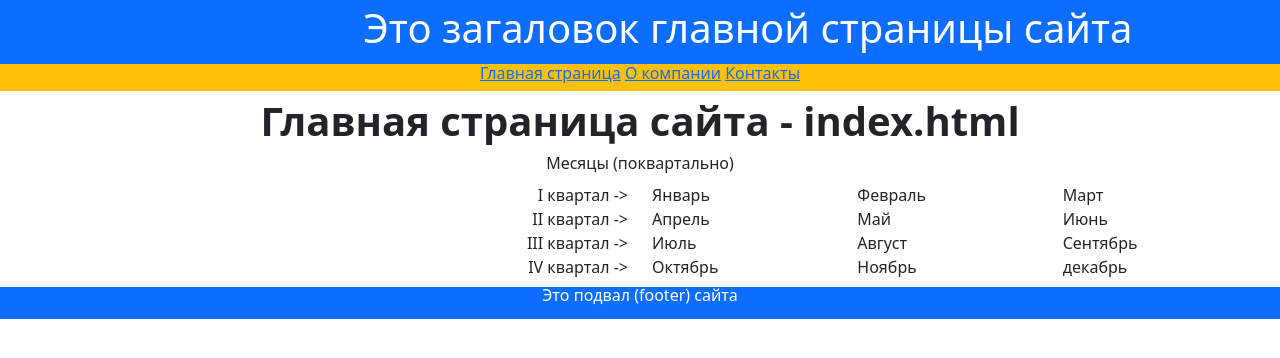
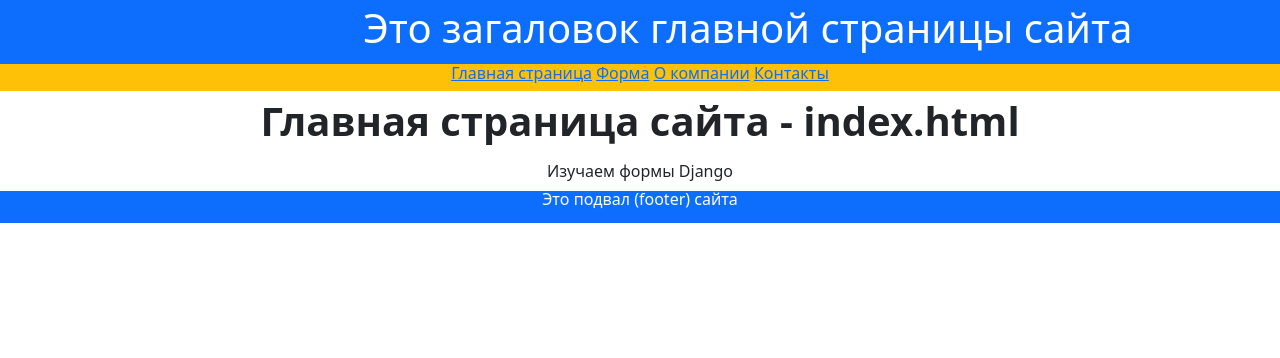
Before and after one commit to Serega4x4/Web_1, a Django app: page / in a window 1280 px wide. Shown: the top 358 px of the page. Run offline with Django 4.2, Linux system fonts and the light colour scheme; some libraries are stand-ins or nearby versions.

Commit message:
define form

```diff
--- /dev/null
+++ b/hello/firstapp/forms.py
@@ -0,0 +1,6 @@
+from django import forms
+
+
+class UserForm(forms.Form):
+    name = forms.CharField(label='Имя клиента')
+    age = forms.IntegerField(label='Возраст клиента')
--- a/hello/firstapp/urls.py
+++ b/hello/firstapp/urls.py
@@ -7,5 +7,6 @@ urlpatterns = [
     path('', views.index, name='index'),
     path('about/', views.about, name='about'),
     path('contact/', views.contact, name='contact'),
+    path('my_form/', views.my_form, name='my_form')
 
 ]
--- a/hello/firstapp/views.py
+++ b/hello/firstapp/views.py
@@ -2,16 +2,13 @@ from django.http import HttpResponse, HttpResponsePermanentRedirect, HttpRespons
     HttpResponseForbidden
 from django.shortcuts import render
 from django.template.response import TemplateResponse
+from .forms import UserForm
 
 
 def index(request):
-    my_kv = ['I квартал ->', 'II квартал ->', 'III квартал ->', 'IV квартал ->']
-    my_month = ['Январь', 'Февраль', 'Март',
-                'Апрель', 'Май', 'Июнь',
-                'Июль', 'Август', 'Сентябрь',
-                'Октябрь', 'Ноябрь', 'декабрь']
-    context = {'my_month': my_month, 'my_kv': my_kv}
-    return render(request, "firstapp/index.html", context)
+    my_text = 'Изучаем формы Django'
+    context = {'my_text': my_text}
+    return render(request, 'firstapp/index.html', context)
 
 
 def about(request):
@@ -20,3 +17,9 @@ def about(request):
 
 def contact(request):
     return render(request, 'firstapp/contact.html')
+
+
+def my_form(request):
+    my_form = UserForm()
+    context = {'form': my_form}
+    return render(request, 'firstapp/my_form.html', context)
--- a/hello/templates/firstapp/base.html
+++ b/hello/templates/firstapp/base.html
@@ -22,6 +22,7 @@
     <div class="row bg-warning text-center">
         <h6>
             <a href="{% url 'index' %}">Главная страница</a>
+            <a href="{% url 'my_form' %}">Форма</a>
             <a href="{% url 'about' %}">О компании</a>
             <a href="{% url 'contact' %}">Контакты</a>
         </h6>
--- a/hello/templates/firstapp/index.html
+++ b/hello/templates/firstapp/index.html
@@ -2,20 +2,10 @@
 {% block title %}Главная страница{% endblock title %}
 {% block header %} Главная страница сайта - index.html {% endblock header %}
 {% block content %}
-    Месяцы (поквартально)
     <div class="container-fluid my-2 text-start">
         <div class="row">
-            <div class="col-6 text-end">
-                {% for kv in my_kv %}
-                <div>{{ kv }}</div>
-                {% endfor %}
-            </div>
-            <div class="col-6">
-                <div class="row">
-                    {% for month in my_month %}
-                        <div class="col-4">{{ month }}</div>
-                    {% endfor %}
-                </div>
+            <div class="col text-center text-dark">
+                <div>{{ my_text }}</div>
             </div>
         </div>
     </div>
```
Also changed, not shown: hello/templates/firstapp/my_form.html (added, +10 -0 lines).
